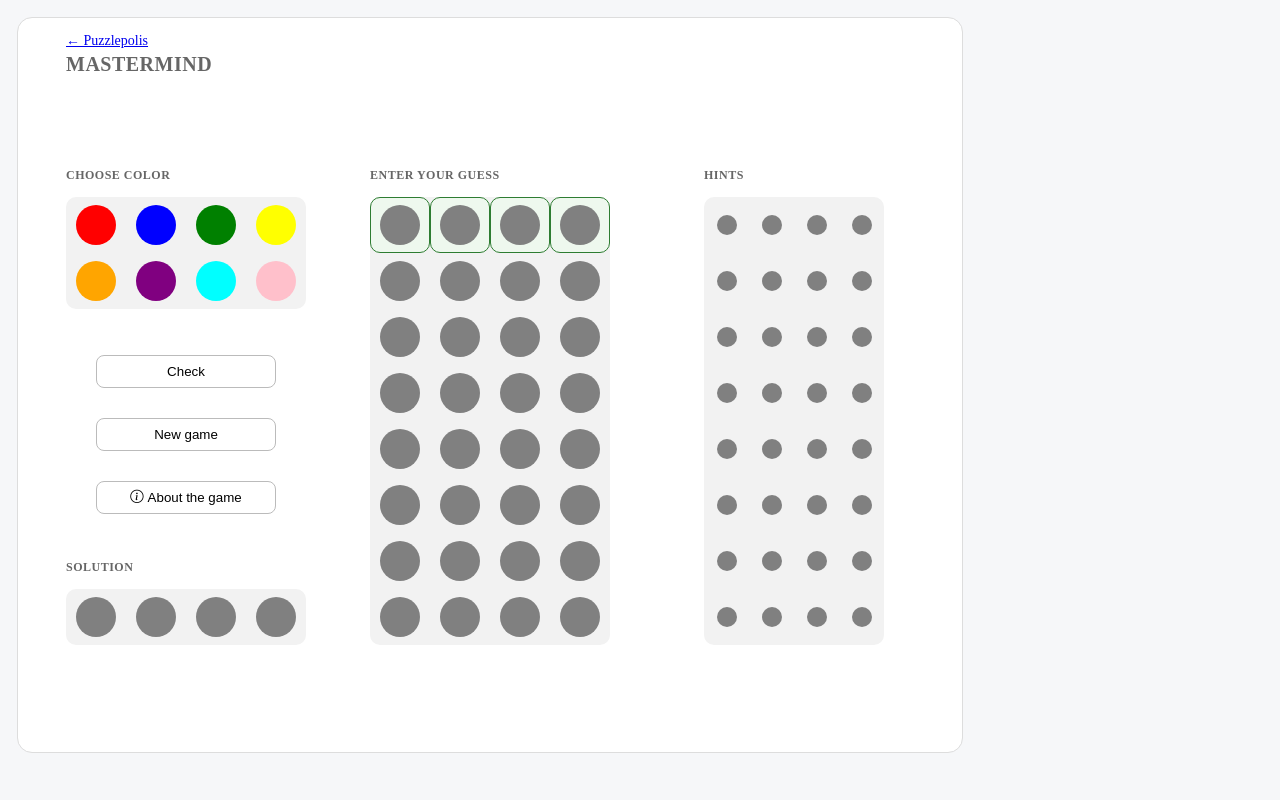
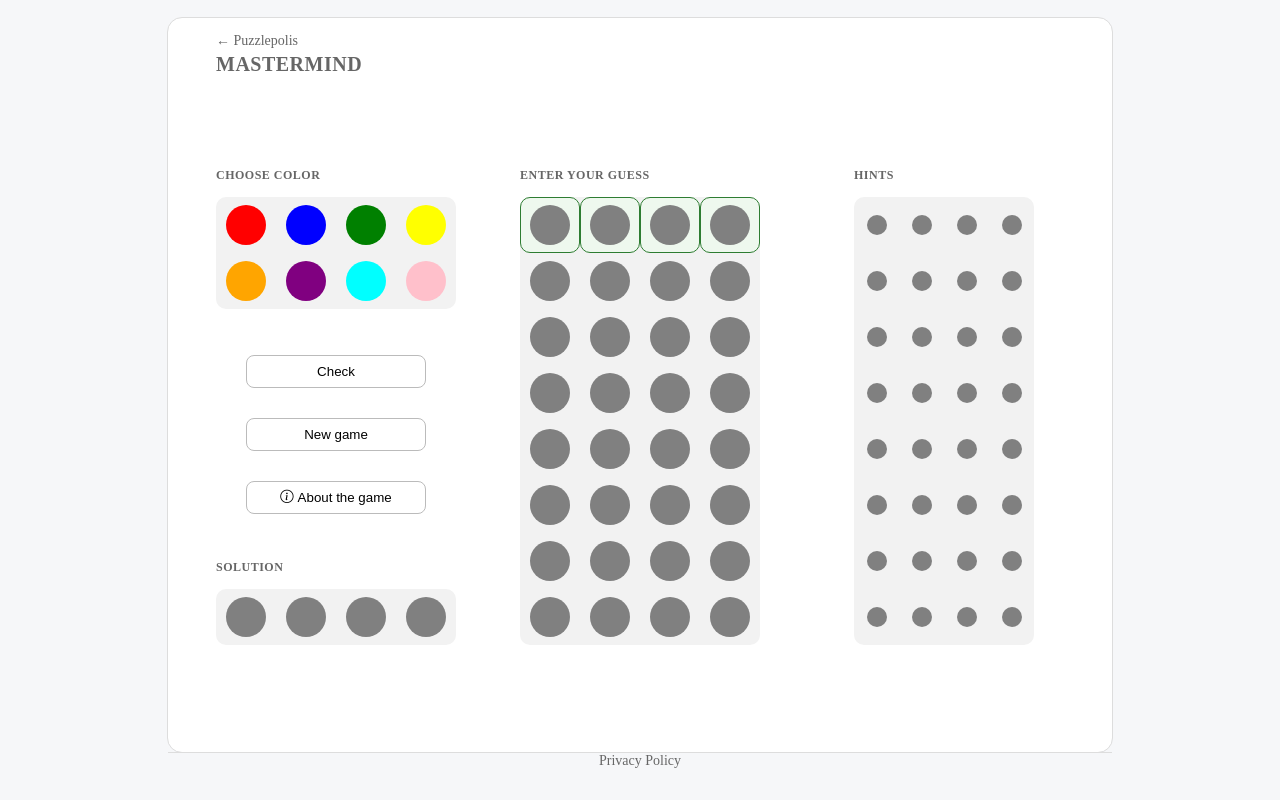
Before and after one commit to czmadzia2201/mastermind, an Angular app: page / in a window 1280 px wide. Built offline with nearby package versions, Linux system fonts and the light colour scheme.

Commit message:
Add aligned Privacy Policy footer to Mastermind

```diff
--- a/src/app/pages/game-page/game-page.html
+++ b/src/app/pages/game-page/game-page.html
@@ -1,7 +1,8 @@
+<div class="game-page-shell">
 <div class="game-layout">
 
   <div class="side-panel-heading">
-    <a class="back-link" href="https://puzzlepolis.net/">← Puzzlepolis</a>
+    <a class="page-link" href="https://puzzlepolis.net/">← Puzzlepolis</a>
     <h1>Mastermind</h1>
   </div>
 
@@ -87,6 +88,11 @@
 
 </div>
 
+<footer class="game-footer">
+  <a class="page-link" href="https://puzzlepolis.net/privacy-policy.html">Privacy Policy</a>
+</footer>
+</div>
+
 <dialog #dialog class="game-dialog">
   <div class="dialog-content">
     @if (dialogData) {
```
